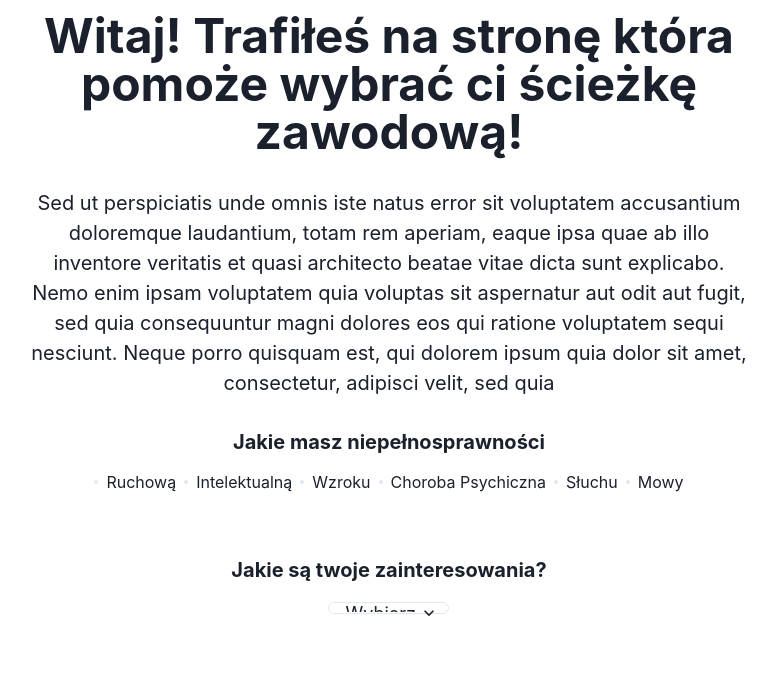
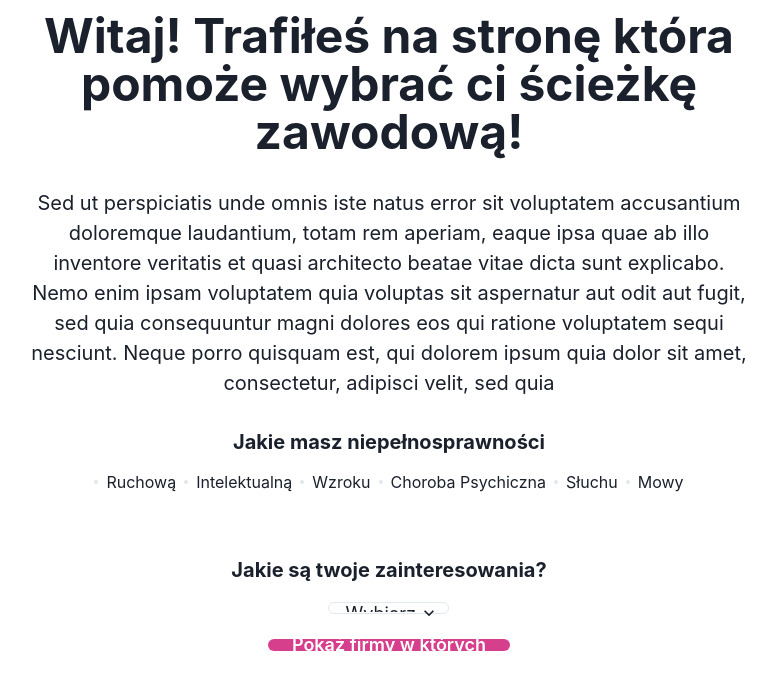
Before and after one commit to TheCodeAbilityHackathon/hackathon-codeability, a React (Create React App) app: page / in a window 1280 px wide. Shown: the top 690 px of the page, without its empty margins (251-1027 px from the left). Built offline with nearby package versions, Linux system fonts and the light colour scheme.

Commit message:
Add button

```diff
--- a/src/App.tsx
+++ b/src/App.tsx
@@ -14,6 +14,7 @@ import {
   Radio,
   Checkbox,
   CheckboxGroup,
+  Button,
 } from "@chakra-ui/react";
 import theme from "./theme";
 import { useState } from "react";
@@ -134,6 +135,9 @@ export const App = () => {
                 </RadioGroup>
               </VStack>
             </VStack>
+            <Button borderRadius={50} colorScheme="pink" size="lg">
+              Pokaż firmy w których
+            </Button>
           </Container>
         </Grid>
       </Box>
```
